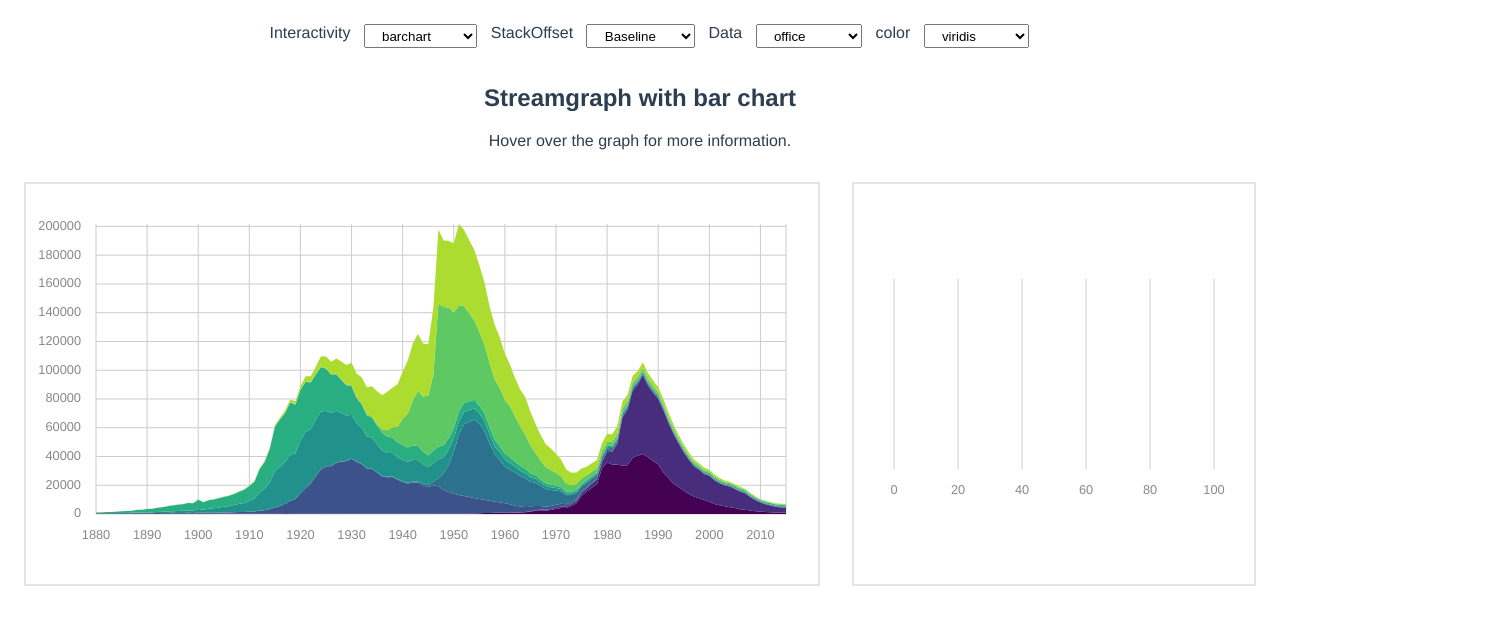
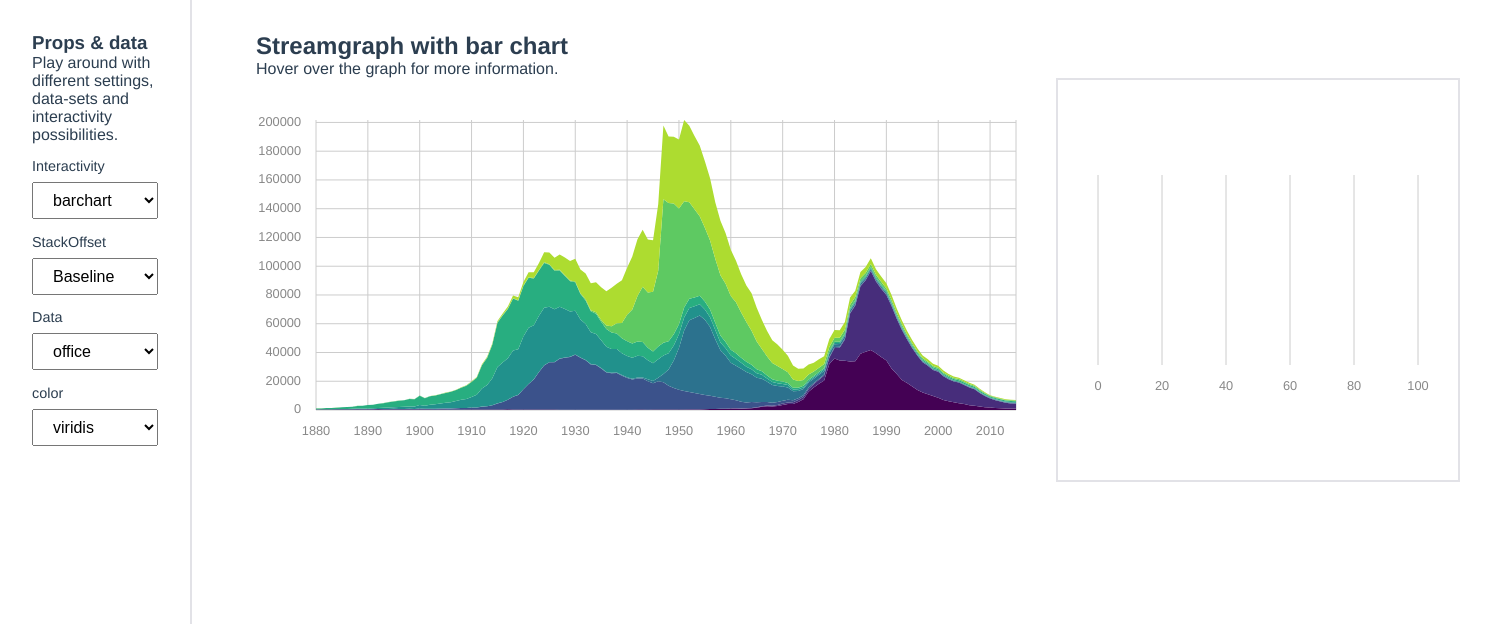
Before and after one commit to martinascharrer/vue-d3-streamgraph, a Vue app: page / in a window 1280 px wide. Shown: the top 624 px of the page, 1492 px wide, since content can reach past the window. Built offline with nearby package versions, Linux system fonts and the light colour scheme.

Commit message:
Adjust demo navigation and styles and delete StreamGraphSearchField

```diff
--- a/src/App.vue
+++ b/src/App.vue
@@ -19,7 +19,11 @@ export default {
     font-family: "Avenir", Helvetica, Arial, sans-serif;
     -webkit-font-smoothing: antialiased;
     -moz-osx-font-smoothing: grayscale;
-    text-align: center;
     color: #2c3e50;
 }
+
+* {
+    margin: 0;
+    padding: 0;
+}
 </style>
--- a/src/components/StreamGraphDemo.vue
+++ b/src/components/StreamGraphDemo.vue
@@ -1,6 +1,8 @@
 <template>
-    <div>
+    <div id="demoContainer">
         <nav>
+            <h3>Props & data</h3>
+            <p>Play around with different settings, data-sets and interactivity possibilities.</p>
             <label for="selectInteractivity">Interactivity</label>
             <select id="selectInteractivity" v-model="interactivity">
                 <option v-for="option in interactivityOptions" :value="option" :key="option">{{ option }}</option>
@@ -32,41 +34,50 @@
             </select>
         </nav>
 
-        <div v-if="interactivity === 'simple'">
+        <div v-if="interactivity === 'simple'" class="graph">
             <h2>Simple streamgraph</h2>
             <stream-graph
+                :origData="origData"
                 :layout="layout"
-                :origData="origData"
                 :stackOffset="stackOffset"
                 :x-axis-long="true"
-                :has-y-axis="false"
+                :has-y-axis="true"
                 :color-interpolation="colorInterpolation"
                 :color-array="colorArray"
             />
         </div>
 
-        <div v-else-if="interactivity === 'tooltip'">
+        <div v-else-if="interactivity === 'tooltip'" class="graph">
             <h2>Streamgraph with tooltip</h2>
             <p>Hover over the graph for more information.</p>
-            <StreamGraphToolTip :layout="layout" :stackOffset="stackOffset" :origData="origData" :color-interpolation="colorInterpolation"/>
+            <StreamGraphToolTip
+                    :layout="layout"
+                    :stackOffset="stackOffset"
+                    :origData="origData"
+                    :color-interpolation="colorInterpolation"
+            />
         </div>
 
-        <div v-else-if="interactivity === 'infobox'">
+        <div v-else-if="interactivity === 'infobox'" class="graph">
             <h2>Streamgraph with infobox</h2>
             <p>Select one of the </p>
-            <StreamGraphInfobox :layout="layout" :stackOffset="stackOffset" :origData="origData" :color-array="colorArray"/>
+            <StreamGraphInfobox
+                    :layout="layout"
+                    :stackOffset="stackOffset"
+                    :origData="origData"
+                    :color-array="colorArray"
+            />
         </div>
 
-        <div v-else-if="interactivity === 'searchfield'">
-            <h2>Streamgraph with search field</h2>
-            <p>With the search field you can find a specific year on the timeline</p>
-            <StreamGraphSearchField :layout="layout" :stackOffset="stackOffset" :origData="origData" :color-interpolation="colorInterpolation"/>
-        </div>
-
-        <div v-else>
+        <div v-else class="graph">
             <h2>Streamgraph with bar chart</h2>
             <p>Hover over the graph for more information.</p>
-            <StreamGraphBarChart :layout="layout" :stackOffset="stackOffset" :origData="origData" :color-interpolation="colorInterpolation"/>
+            <StreamGraphBarChart
+                    :origData="origData"
+                    :layout="layout"
+                    :stackOffset="stackOffset"
+                    :color-interpolation="colorInterpolation"
+            />
         </div>
     </div>
 </template>
@@ -87,7 +98,6 @@ import {
 import StreamGraph from "./molecules/StreamGraph";
 import StreamGraphBarChart from "./organismns/StreamGraphBarChart";
 import StreamGraphInfobox from "./organismns/StreamGraphInfobox";
-import StreamGraphSearchField from "./organismns/StreamGraphSearchField";
 import StreamGraphToolTip from "./organismns/StreamGraphToolTip";
 
 export default {
@@ -96,7 +106,6 @@ export default {
         StreamGraph,
         StreamGraphBarChart,
         StreamGraphInfobox,
-        StreamGraphSearchField,
         StreamGraphToolTip,
     },
     data() {
@@ -105,7 +114,7 @@ export default {
             layout: {
                 width: 800,
                 height: 400,
-                margin: {top: 40, bottom: 70, left: 70, right: 40},
+                margin: {top: 40, bottom: 70, left: 60, right: 40},
             },
             colorInterpolation: d3interpolateViridis,
             colorInterpolationOptions: [
@@ -116,7 +125,7 @@ export default {
             ],
             colorArray: d3schemeRdBu,
             interactivity: "barchart",
-            interactivityOptions: [ "simple", "infobox", "tooltip", "searchfield", "barchart" ],
+            interactivityOptions: [ "simple", "infobox", "tooltip", "barchart" ],
             stackOffset: stackOffsetNone,
             stackOffsetOptions: [
                 {text: "Silhouette", value: stackOffsetSilhouette},
@@ -152,18 +161,36 @@ export default {
 </script>
 
 <style scoped>
+
+#demoContainer{
+    display: flex;
+}
+
 nav {
-    position: sticky;
-    top: 0;
-    width: 100%;
+    width: 15vw;
+    height: 100vh;
+    border-right: 2px solid #e2e2e7;
     display: flex;
-    justify-content: center;
-    padding: 1em;
+    flex-direction: column;
+    text-align: left;
     background: white;
+    margin-right: 2em;
+    padding: 2em;
+    font-size: 1em;
+}
+
+label {
+    font-size: 0.9em;
+    margin-top: 1em;
 }
 
 select {
-    padding: 0.2em 1em;
-    margin: 0 1em;
+    padding: 0.5em 1em;
+    margin-top: 0.5em;
+    font-size: 1em;
+}
+
+.graph {
+    padding: 2em;
 }
 </style>
--- a/src/components/mixins/StreamGraphMixin.js
+++ b/src/components/mixins/StreamGraphMixin.js
@@ -82,14 +82,3 @@ export const StreamGraphMixin = {
         }
     },
 };
-
-export const StreamGraphPropMixin = {
-    props: {
-        keys() {
-            return this.origData.columns.slice(1);
-        },
-        color() {
-            return color(this.colorArray, this.colorInterpolation, this.keys);
-        }
-    },
-};
--- a/src/components/molecules/StreamGraph.vue
+++ b/src/components/molecules/StreamGraph.vue
@@ -231,7 +231,6 @@ export default {
 }
 
 .stream-graph {
-  border: 2px solid #e2e2e7;
   display: flex;
   flex-direction: row;
   align-self: center;
--- a/src/components/organismns/StreamGraphBarChart.vue
+++ b/src/components/organismns/StreamGraphBarChart.vue
@@ -108,8 +108,4 @@ export default {
   align-items: center;
   justify-content: center;
 }
-
-.stream-graph-bar-chart__item {
-  margin: 1em;
-}
 </style>
--- a/src/components/organismns/StreamGraphSearchField.vue
+++ /dev/null
@@ -1,146 +0,0 @@
-<template>
-  <div class="stream-graph-search-field">
-    <StreamGraph
-            class="stream-graph-bar-chart__item"
-            :layout="layout"
-            :orig-data="origData"
-            :stack-offset="stackOffset"
-            :color-interpolation="colorInterpolation"
-    />
-    <div class="infobox">
-      <input type="number" v-model="searchedYear" @change="searchData"/>
-      <p>{{ infobox.text }}</p>
-      <ul v-if="infobox.entries != null" class="list">
-        <li v-for="entry in infobox.entries" :key="entry.label">
-        <span
-                class="circle"
-                v-if="entry.color != null"
-                :style="{
-        background: `${entry.color}`}"
-        ></span>
-          <em>{{entry.label}}</em>
-          {{": " + entry.value}}
-        </li>
-      </ul>
-    </div>
-  </div>
-</template>
-
-<script>
-import StreamGraph from "../molecules/StreamGraph";
-
-import {StreamGraphMixin} from "../mixins/StreamGraphMixin";
-
-export default {
-  name: "StreamGraphSearchField",
-  props: {
-    origData: {
-      type: Array,
-      default: () => undefined
-    },
-    stackOffset: {
-      type: Function,
-    },
-    layout: {
-      type: Object,
-      default: () => {}
-    }
-  },
-  data: function() {
-    return {
-      searchedYear: 1880,
-      infobox: {
-        x: 0,
-        y: 0,
-        isVisible: false,
-        entries: null
-      },
-    };
-  },
-  components: {
-    StreamGraph,
-  },
-  mixins: [ StreamGraphMixin ],
-  methods: {
-    updateInfobox(data) {
-      let columns = this.origData.columns;
-      let total = 0;
-      let entries = [];
-      for (let i = 1; i < columns.length; i++) {
-        total += +data[columns[i]]; // calc total, + to convert from string to number
-        // push the list-entries
-        entries.push({
-          label: columns[i],
-          value: data[columns[i]],
-          color: this.color(columns[i])
-        });
-      }
-      this.infobox = {
-        title: data.time,
-        text: "Total: " + total,
-        entries: entries,
-        isVisible: true,
-      }
-    },
-    searchData() {
-      let data = this.getDataByYear(this.searchedYear);
-      this.updateInfobox(data);
-      // update/grey selector?
-    },
-    getDataByYear(year) {
-      let data = [];
-      this.origData.forEach(element => {
-        if(element.time == year) data = element;
-      });
-      return data;
-    },
-  },
-  watch: {
-    origData() {
-      this.searchData();
-    }
-  },
-};
-</script>
-
-<style scoped>
-  .stream-graph-search-field {
-    display: flex;
-    justify-content: center;
-  }
-
-  .infobox {
-    width: 15vw;
-    display: flex;
-    flex-direction: column;
-    align-items: center;
-    margin-left: 2em;
-    background: white;
-    border: 2px solid #e2e2e7;
-    padding: 1em;
-  }
-
-  .list {
-    padding: 0;
-  }
-
-  li {
-    list-style: none;
-    text-align: left;
-    display: flex;
-    flex-direction: row;
-    align-items: center;
-  }
-
-  .circle {
-    width: 10px;
-    height: 10px;
-    border-radius: 1em;
-    margin: 0 0.5em;
-  }
-
-  em {
-    font-style: normal;
-    font-weight: bold;
-  }
-</style>
```
Also changed, not shown: 1 other file (tests, documents, lock files or other folders).
